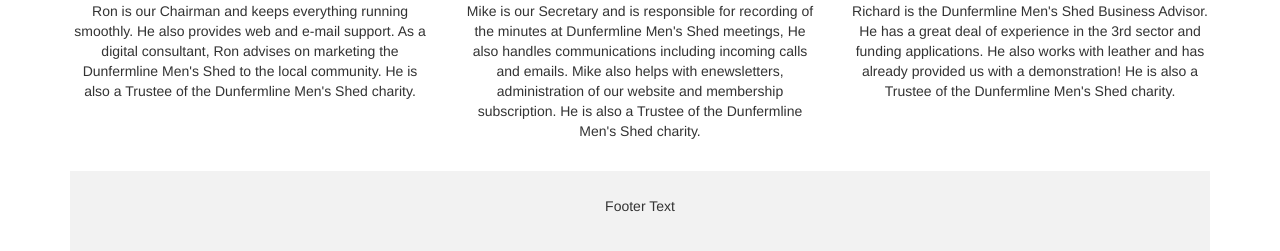
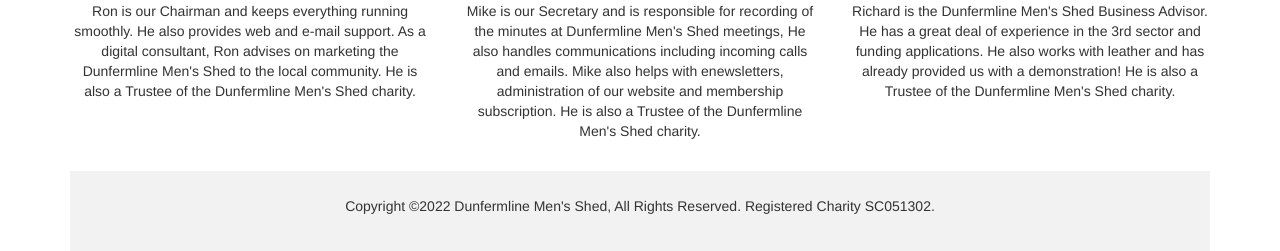
Before and after one commit to JBLACK2889/MENS-SHED-SOC09109, a Flask app: page /about in a window 1280 px wide. Shown: the part 1084-1335 px from the top of the page. Run offline with Flask 2, Linux system fonts and the light colour scheme; grey boxes labelled with a size stand in for pictures from a placeholder-image service; some libraries are stand-ins or nearby versions.

Commit message:
Added Footer text

```diff
--- a/app/mens_shed/templates/about.html
+++ b/app/mens_shed/templates/about.html
@@ -140,7 +140,8 @@
 </div><br>
 
 <footer class="container-fluid text-center">
-  <p>Footer Text</p>
+  <p>Copyright ©2022 Dunfermline Men's Shed, All Rights Reserved.
+	Registered Charity SC051302.</p>
 </footer>
 
 </body>
```
